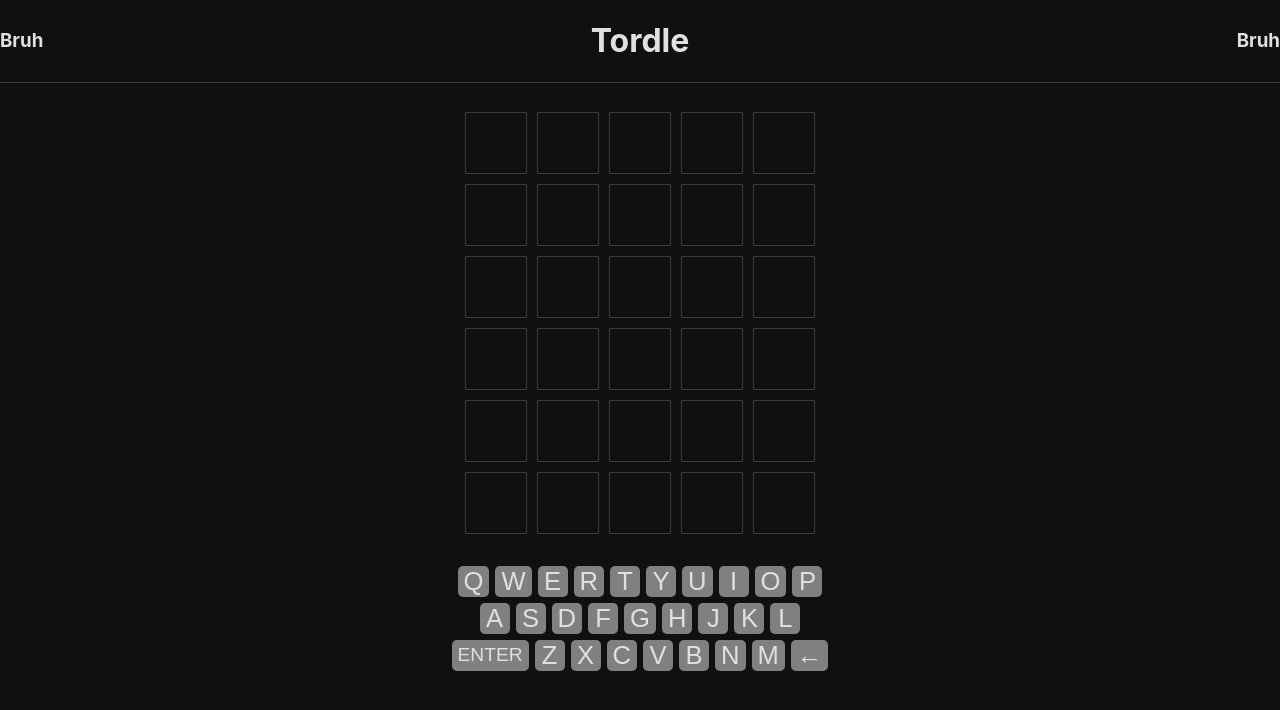
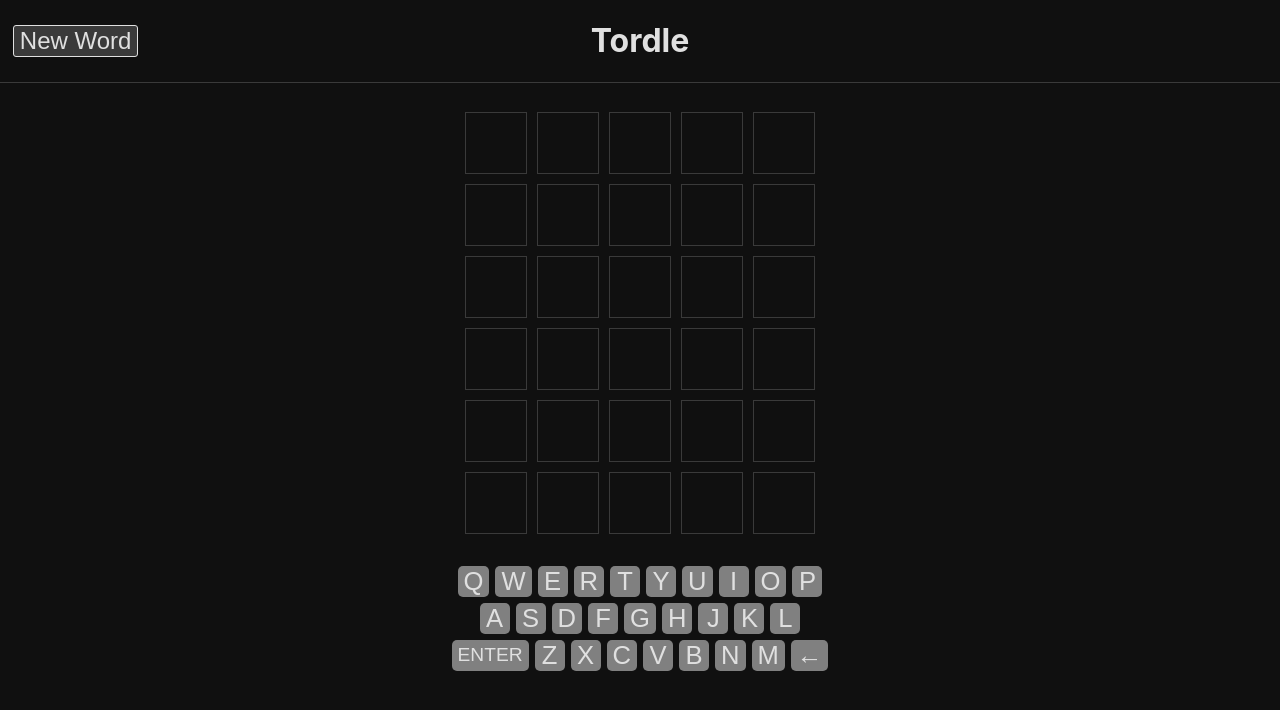
Before and after one commit to CDrury0/tordle, a React (Create React App) app: page / in a window 1280 px wide. Shown: the top 710 px of the page. Built offline with nearby package versions, Linux system fonts and the light colour scheme.

Commit message:
Guess Validation, Input Control
- Also fixed a bug where the event handler was sometimes not registered on keyboard input
- Some minor styling changes and refactoring for cleanliness

```diff
--- a/src/App.css
+++ b/src/App.css
@@ -3,15 +3,19 @@
 }
 
 :root {
-  background-color: #101010;
-  color: #e0e0e0;
+  --dark-gray: #3a3a3a;
+  --light-gray: #707070;
+  --black: #101010;
+  --white: #e0e0e0;
+  background-color: var(--black);
+  color: var(--white);
 }
 
 .Heading {
   display: flex;
   flex-direction: row;
   justify-content: space-between;
-  border-bottom: 1px solid #3a3a3a;
+  border-bottom: 1px solid var(--dark-gray);
 }
 
 .Heading > * {
@@ -21,6 +25,7 @@
 #rightHead, #leftHead {
   display: flex;
   align-items: center;
+  margin: 0 clamp(10px, 1vw, 25px);
 }
 
 #rightHead {
@@ -48,7 +53,7 @@
 
 .BoardCell {
   font-size: clamp(32px, 3vw, 40px);
-  border: thin solid #3a3a3a;
+  border: thin solid var(--dark-gray);
   width: clamp(60px, 6.5vh, 80px);
   height: clamp(60px, 6.5vh, 80px);
   margin: 5px;
@@ -63,7 +68,7 @@ button.bgYellow, .bgYellow {
 }
 
 button.bgGray, .bgGray {
-  background-color: #3a3a3a;
+  background-color: var(--dark-gray);
 }
 
 .DisplayKey {
@@ -72,14 +77,22 @@ button.bgGray, .bgGray {
   font-size: clamp(24px, 2vw, 38px);
   min-width: clamp(30px, 2vw, 45px);
   border-radius: 5px;
-  color: #e0e0e0;
+  color: var(--white);
   border: none;
 }
 
-.DisplayKey:active {
-  background-color: #707070;
+.DisplayKey:active, button:active {
+  background-color: var(--light-gray);
 }
 
 .DisplayKey#Enter {
   font-size: clamp(16px, 1.5vw, 24px);
 }
+
+button {
+  background-color: var(--dark-gray);
+  border: thin solid var(--white);
+  border-radius: 3px;
+  color: var(--white);
+  font-size: clamp(20px, 2.5vw, 24px);
+}
--- a/src/App.tsx
+++ b/src/App.tsx
@@ -16,24 +16,28 @@ interface BankObj {
 	[key5: string]: string[]
 }
 
+type TripleStringTuple = [string, string, string];
+
 const getRandomWord = (wordLength: number): string => {
 	const listAtLength = wordBank[wordLength];
 	return listAtLength[Math.floor(listAtLength.length * Math.random())];
 }
 
 function App() {
+	const letterStatusDefault: TripleStringTuple = ["", "", ""];
 	const [guesses, setGuesses] = useState<string[]>([""]);
 	const [wordLength, setWordLength] = useState<number>(5);
 	const [numGuesses, setNumGuesses] = useState<number>(6);
 	const [word, setWord] = useState<string>(getRandomWord(wordLength));
-	const [letterStatus, setLetterStatus] = useState<[string, string, string]>(["", "", ""]);
+	const [letterStatus, setLetterStatus] = useState<TripleStringTuple>(letterStatusDefault);
 	const [alertMessage, setAlertMessage] = useState<string>("");
+	const [allowInput, setAllowInput] = useState<boolean>(true);
 
 	console.log(word);
 
 	useEffect(() => {
 		if (guesses.length === 1) {
-			setLetterStatus(["", "", ""]);
+			setLetterStatus(letterStatusDefault);
 			return;
 		}
 		let included = "", correct = "", unused = "";
@@ -69,7 +73,7 @@ function App() {
 		}
 		temp.push(tempLastGuess!);
 		setGuesses(temp);
-		setAlertMessage(" ");
+		setAlertMessage("");
 	};
 
 	const addLetterToGuess = (input: string) => {
@@ -80,20 +84,39 @@ function App() {
 		modifyCurrentGuess((g: string) => g.length > 0, (g: string) => g.slice(0, -1));
 	};
 
+	const validateGuess = (lastGuess: string, guessesUsed: number) => {
+		if (lastGuess === word) {
+			//activate modal for victory
+			console.log("win");
+		}
+		else if (guessesUsed === numGuesses) {
+			//activate modal for loss
+			console.log("lose");
+		}
+		else {
+			return;
+		}
+		setAllowInput(false);
+	};
+
 	const submitGuess = () => {
-		if (guesses[guesses.length - 1].length === wordLength) {
-			if (wordBank[wordLength].includes(guesses[guesses.length - 1])) {
+		const lastGuess = guesses[guesses.length - 1];
+		if (lastGuess.length === wordLength) {
+			if (wordBank[wordLength].includes(lastGuess)) {
+				validateGuess(lastGuess, guesses.length);
 				setGuesses([...guesses, ""]);
 				return;
 			}
 			setAlertMessage("Guess not found in word bank");
+			setGuesses([...guesses]);
 			return;
 		}
 		setAlertMessage("Guess must contain " + wordLength + " letters");
+		setGuesses([...guesses]);
 	};
 
 	const listenerCallback = (e: KeyboardEvent) => {
-		if (!e.repeat) {
+		if (!e.repeat && allowInput) {
 			const input = e.key.toUpperCase()
 			if (alphabet.includes(input)) {
 				addLetterToGuess(input);
@@ -116,15 +139,23 @@ function App() {
 		window.addEventListener("keydown", listenerCallback);
 	}, [guesses]);
 
+	const newWordFunc = () => {
+		setWord(getRandomWord(wordLength));
+		setGuesses([""]);
+		setLetterStatus(letterStatusDefault);
+		setAlertMessage("");
+		setAllowInput(true);
+	};
+
 	return (
 		<div className="App">
-			<Heading />
+			<Heading newWordFunc={newWordFunc}/>
 			<Alert alertMessage={alertMessage} />
 			<WordContext.Provider value={word}>
 				<Board numGuesses={numGuesses} wordLength={wordLength} guesses={guesses} />
 			</WordContext.Provider>
 			<LetterStatusContext.Provider value={letterStatus}>
-				<DisplayKeyboard addLetterFunc={addLetterToGuess} removeLetterFunc={removeLetterFromGuess} submitFunc={submitGuess} />
+				<DisplayKeyboard addLetterFunc={addLetterToGuess} removeLetterFunc={removeLetterFromGuess} submitFunc={submitGuess} allowInput={allowInput} />
 			</LetterStatusContext.Provider>
         </div>
     );
--- a/src/Components/DisplayKeyboard.tsx
+++ b/src/Components/DisplayKeyboard.tsx
@@ -5,12 +5,14 @@ interface DisplayKeyboardProps {
     addLetterFunc: (input: string) => void
     removeLetterFunc: () => void
     submitFunc: () => void
+    allowInput: boolean
 }
 
-const DisplayKeyboard: React.FC<DisplayKeyboardProps> = ({ addLetterFunc, removeLetterFunc, submitFunc }) => {
-    const topRow = mapCharsToRow("QWERTYUIOP", addLetterFunc);
-    const midRow = mapCharsToRow("ASDFGHJKL", addLetterFunc);
-    const botRow = mapCharsToRow("ZXCVBNM", addLetterFunc);
+const DisplayKeyboard: React.FC<DisplayKeyboardProps> = ({ addLetterFunc, removeLetterFunc, submitFunc, allowInput }) => {
+    const emptyFunc = () => { };
+    const topRow = mapCharsToRow("QWERTYUIOP", addLetterFunc, allowInput, emptyFunc);
+    const midRow = mapCharsToRow("ASDFGHJKL", addLetterFunc, allowInput, emptyFunc);
+    const botRow = mapCharsToRow("ZXCVBNM", addLetterFunc, allowInput, emptyFunc);
     return (
         <div className="DisplayKeyboard">
             <div className="KeyboardRow">
@@ -22,26 +24,26 @@ const DisplayKeyboard: React.FC<DisplayKeyboardProps> = ({ addLetterFunc, remove
             <div className="KeyboardRow">
                 <DisplayKey
                     value="ENTER"
-                    action={submitFunc}
+                    action={allowInput ? submitFunc : emptyFunc}
                     id="Enter"
                 />
                 {botRow}
                 <DisplayKey
                     value="←"
-                    action={removeLetterFunc}
+                    action={allowInput ? removeLetterFunc : emptyFunc}
                 />
             </div>
         </div>
     );
 }
 
-const mapCharsToRow = (chars: string, action: (input: string) => void) => {
+const mapCharsToRow = (chars: string, action: (input: string) => void, allowInput: boolean, emptyFunc: () => void) => {
     return chars.split("").map((val, index): ReactElement => {
         return (
             <DisplayKey
             value={val}
             key={index}
-            action={action}
+            action={allowInput ? action : emptyFunc}
             />
         );
     });
--- a/src/Components/Heading.tsx
+++ b/src/Components/Heading.tsx
@@ -1,16 +1,17 @@
-import React, { Dispatch, SetStateAction } from 'react';
 
-const Heading: React.FC = () => {
+const Heading: React.FC<{newWordFunc : () => void}> = ({ newWordFunc }) => {
     return (
         <div className="Heading">
             <div id="leftHead">
-                <h3>Bruh</h3>
+                <button onClick={newWordFunc}>
+                    New Word
+                </button>
             </div>
             <div>
                 <h1>Tordle</h1>
             </div>
             <div id="rightHead">
-                <h3>Bruh</h3>
+
             </div>
         </div>
     );
```
